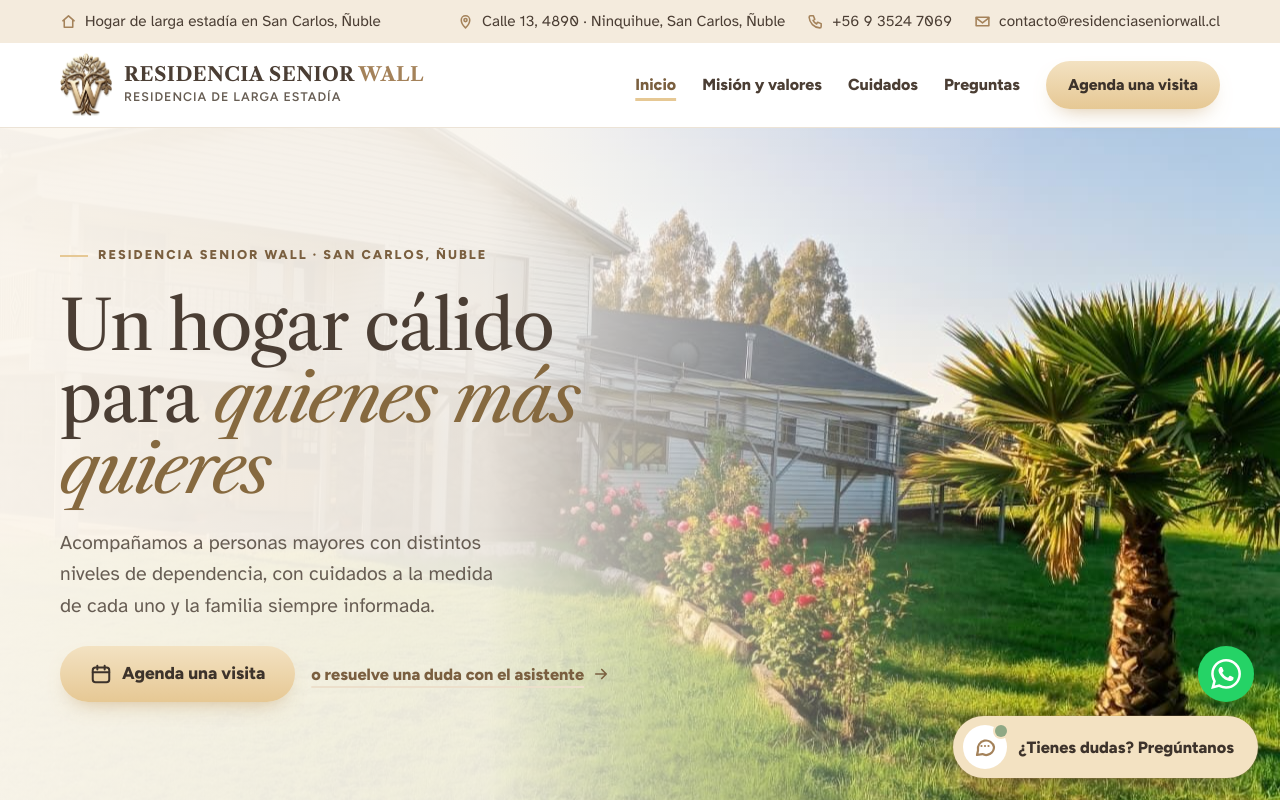
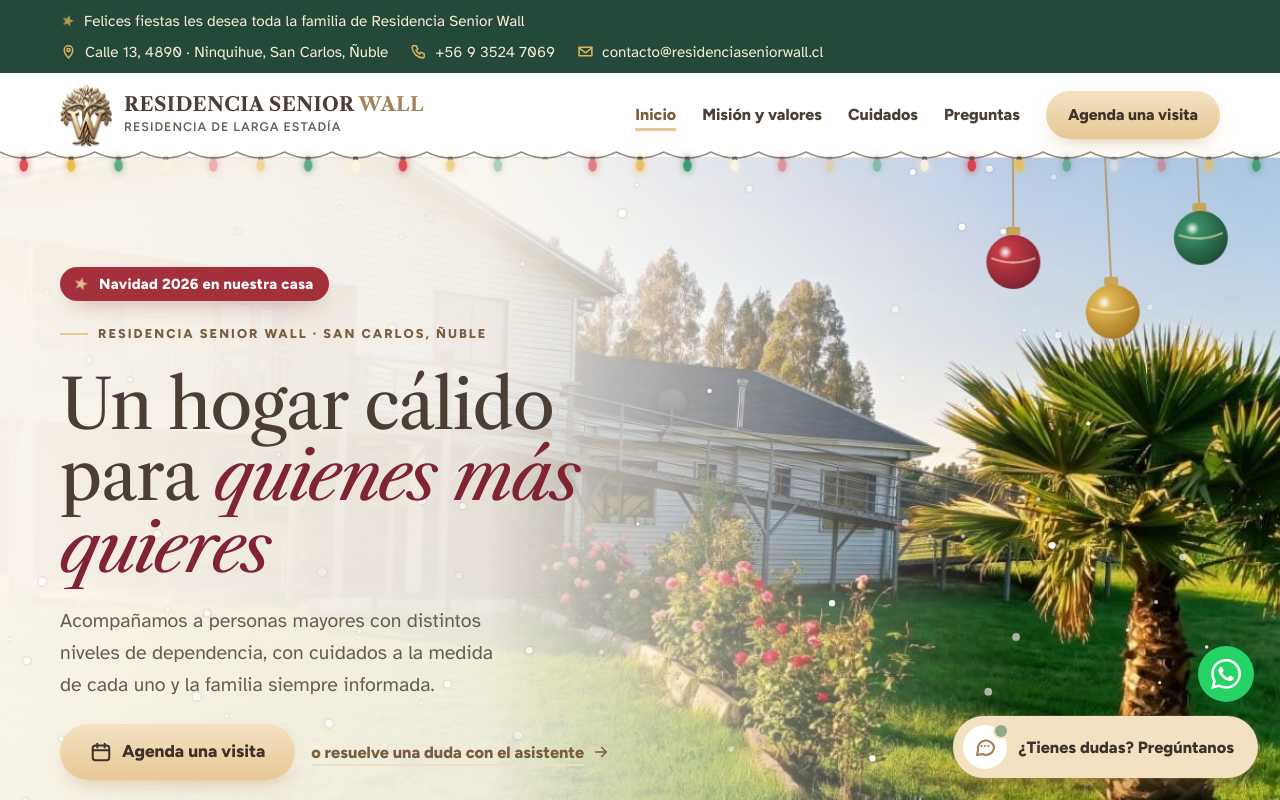
Before and after one commit to delaguardaagustin/residenciaseniorwall, a plain HTML site: page index.html in a window 1280 px wide. Shown: the top 800 px of the page. Drawn offline with nearby package versions, Linux system fonts and the light colour scheme.

Commit message:
Temporada navideña: guirnalda de luces, nieve, adornos, saludo y banda de fiestas
Capa aparte (assets/navidad.css y navidad.js) que se apaga sola el 07-01-2027.
Respeta reducir movimiento. Lista FOTOS lista para las fotos navideñas del dueño.

Co-Authored-By: Claude Opus 5.5 <noreply@anthropic.com>

```diff
--- /dev/null
+++ b/assets/navidad.css
@@ -0,0 +1,86 @@
+/* Temporada navideña (pedido del dueño, 21-11-2026).
+   Todo vive bajo html.navidad: navidad.js pone esa clase solo hasta el 06-01-2027.
+   Pasada la fecha la página vuelve sola a su diseño de siempre. */
+:root{--pino:#24493a;--pino-2:#1b382c;--rojo:#a3303b;--rojo-2:#7f2430;--oro:#d9b25f;--oro-2:#f2dca4;--nieve:#fffdf8}
+
+/* Barra superior: verde pino con saludo */
+.navidad .barra{background:var(--pino);color:var(--oro-2)}
+.navidad .barra span,.navidad .barra a{color:#f6ecd6}
+.navidad .barra a:hover{color:#fff}
+.navidad .barra svg{color:var(--oro)}
+.navidad .barra .izq .estrella{width:16px;height:16px;color:var(--oro);animation:nv-brillo 2.6s ease-in-out infinite}
+
+/* Guirnalda de luces bajo el encabezado */
+.navidad .top{overflow:visible}
+.nv-guirnalda{position:absolute;left:0;right:0;bottom:-19px;height:26px;pointer-events:none;z-index:2}
+.nv-guirnalda svg{width:100%;height:26px;overflow:visible}
+.nv-guirnalda .cable{fill:none;stroke:#3b3027;stroke-width:1.4;opacity:.55}
+.nv-guirnalda .foco{transform-box:fill-box;transform-origin:center top;animation:nv-foco 2.4s ease-in-out infinite}
+.nv-guirnalda .f1{fill:#d8434e;filter:drop-shadow(0 0 4px rgba(216,67,78,.85))}
+.nv-guirnalda .f2{fill:#e9be55;filter:drop-shadow(0 0 4px rgba(233,190,85,.9))}
+.nv-guirnalda .f3{fill:#3f9a6e;filter:drop-shadow(0 0 4px rgba(63,154,110,.85))}
+.nv-guirnalda .f4{fill:#fff6dc;filter:drop-shadow(0 0 5px rgba(255,240,200,.95))}
+.nv-guirnalda .casquillo{fill:#5d5046}
+@keyframes nv-foco{0%,100%{opacity:1}50%{opacity:.38}}
+
+/* Portada: nieve, adornos colgando y sello de temporada */
+.nv-nieve{position:absolute;inset:0;width:100%;height:100%;pointer-events:none;z-index:1}
+.navidad .portada .wrap{z-index:2}
+.nv-adornos{position:absolute;top:0;right:4%;display:flex;gap:28px;pointer-events:none;z-index:1}
+.nv-adorno{display:block;transform-origin:50% 0;animation:nv-vaiven 5.5s ease-in-out infinite}
+.nv-adorno:nth-child(2){animation-duration:6.4s;animation-delay:-2s}
+.nv-adorno:nth-child(3){animation-duration:4.9s;animation-delay:-1s}
+.nv-adorno svg{width:64px;height:auto;overflow:visible}
+@keyframes nv-vaiven{0%,100%{transform:rotate(3.5deg)}50%{transform:rotate(-3.5deg)}}
+.nv-sello{display:inline-flex;align-items:center;gap:9px;margin-bottom:14px;padding:8px 16px 8px 12px;border-radius:999px;
+  background:var(--rojo);color:#fff;font:800 .92rem/1 var(--ui);letter-spacing:.02em;box-shadow:0 10px 22px -14px rgba(127,36,48,.9)}
+.nv-sello svg{width:18px;height:18px;color:var(--oro-2);animation:nv-brillo 2.6s ease-in-out infinite}
+.navidad .portada h1 em{color:var(--rojo-2)}
+@keyframes nv-brillo{0%,100%{transform:scale(1) rotate(0);opacity:1}50%{transform:scale(.82) rotate(18deg);opacity:.75}}
+
+/* Botón principal con destello dorado */
+.navidad .btn-sol{position:relative;overflow:hidden}
+.navidad .btn-sol::after{content:"";position:absolute;top:0;bottom:0;left:-60%;width:40%;
+  background:linear-gradient(100deg,transparent,rgba(255,255,255,.75),transparent);transform:skewX(-20deg);animation:nv-destello 4.5s ease-in-out infinite}
+@keyframes nv-destello{0%,62%{left:-60%}100%{left:130%}}
+
+/* Banda de saludo navideño (solo en el inicio) */
+.nv-saludo{position:relative;overflow:hidden;background:radial-gradient(120% 140% at 50% 0%,#2d5a47 0%,var(--pino) 45%,var(--pino-2) 100%);color:#f6ecd6;padding:76px 0 82px;text-align:center}
+.nv-saludo .wrap{position:relative;z-index:1}
+.nv-saludo .estrella-grande{width:58px;height:58px;margin:0 auto 18px;color:var(--oro);filter:drop-shadow(0 0 14px rgba(217,178,95,.7));animation:nv-brillo 3.2s ease-in-out infinite}
+.nv-saludo h2{color:#fff}
+.nv-saludo h2 .t{color:var(--oro-2)}
+.nv-saludo p{margin:18px auto 0;max-width:56ch;font-size:1.18rem;color:#e9dfc9}
+.nv-saludo .acciones{display:flex;flex-wrap:wrap;gap:14px;justify-content:center;margin-top:30px}
+.nv-saludo .btn-borde{background:transparent;color:#fff;box-shadow:inset 0 0 0 2px rgba(255,255,255,.7)}
+.nv-saludo .btn-borde:hover{background:#fff;color:var(--pino-2)}
+.nv-saludo .puntos{position:absolute;inset:0;pointer-events:none;z-index:0;
+  background-image:radial-gradient(circle,rgba(255,246,220,.55) 1.2px,transparent 1.6px),radial-gradient(circle,rgba(255,246,220,.3) 1px,transparent 1.4px);
+  background-size:84px 84px,53px 53px;background-position:0 0,26px 31px;animation:nv-caer 26s linear infinite}
+@keyframes nv-caer{to{background-position:0 840px,26px 561px}}
+.nv-fotos{display:grid;grid-template-columns:repeat(auto-fit,minmax(200px,1fr));gap:14px;margin-top:36px}
+.nv-fotos img{width:100%;aspect-ratio:4/3;object-fit:cover;border-radius:16px;border:3px solid rgba(242,220,164,.55);max-width:100%}
+
+/* Encabezados de sección con un toque de temporada */
+.navidad main h2 .t{color:var(--rojo)}
+.navidad .nv-saludo h2 .t{color:var(--oro-2)}
+
+/* Pie */
+.nv-pie-saludo{display:inline-flex;align-items:center;gap:7px;color:var(--rojo)}
+.nv-pie-saludo svg{width:15px;height:15px;color:var(--oro)}
+
+@media (max-width:860px){
+  .nv-adornos{right:2%;gap:14px}
+  .nv-adorno svg{width:44px}
+  .nv-adorno:nth-child(3){display:none}
+  .nv-saludo{padding:60px 0 64px}
+}
+@media (max-width:600px){
+  .nv-adornos{right:3%}
+  .nv-adorno:nth-child(2),.nv-adorno:nth-child(3){display:none}
+  .nv-adorno svg{width:38px}
+}
+@media (prefers-reduced-motion:reduce){
+  .navidad *,.navidad *::before,.navidad *::after{animation:none!important}
+  .navidad .btn-sol::after{display:none}
+}
--- /dev/null
+++ b/assets/navidad.js
@@ -0,0 +1,156 @@
+/* Temporada navideña (pedido del dueño, 21-11-2026).
+   Activa hasta el 06-01-2027 inclusive. Para verla fuera de fecha: ?navidad=1
+   Fotos navideñas del dueño: agréguelas a FOTOS (rutas dentro de assets/fotos/navidad/). */
+(function () {
+  var FIN = new Date('2027-01-07T00:00:00-03:00');
+  var FOTOS = [
+    // { src: 'assets/fotos/navidad/arbol.jpg', alt: 'Árbol de Navidad en el living de la residencia' }
+  ];
+  var forzar = /[?&]navidad=1/.test(location.search);
+  if (!forzar && new Date() >= FIN) return;
+
+  var html = document.documentElement;
+  html.classList.add('navidad');
+  var reducido = window.matchMedia && matchMedia('(prefers-reduced-motion: reduce)').matches;
+  var NS = 'http://www.w3.org/2000/svg';
+  var ESTRELLA = '<svg class="estrella" viewBox="0 0 24 24" fill="currentColor" aria-hidden="true"><path d="M12 1.5l2.6 6.9 7.4.4-5.8 4.6 2 7.1L12 16.4l-6.2 4.1 2-7.1L2 8.8l7.4-.4z"/></svg>';
+
+  function listo(fn) { if (document.readyState !== 'loading') fn(); else document.addEventListener('DOMContentLoaded', fn); }
+
+  listo(function () {
+    /* 1. Saludo en la barra superior */
+    var izq = document.querySelector('.barra .izq');
+    if (izq) izq.innerHTML = ESTRELLA + 'Felices fiestas les desea toda la familia de Residencia Senior Wall';
+
+    /* 2. Guirnalda de luces bajo el encabezado */
+    var top = document.querySelector('header.top');
+    if (top) {
+      var g = document.createElement('div');
+      g.className = 'nv-guirnalda';
+      g.setAttribute('aria-hidden', 'true');
+      top.appendChild(g);
+      var dibujar = function () {
+        var w = top.clientWidth || window.innerWidth, paso = w < 600 ? 38 : 48, n = Math.ceil(w / paso);
+        var d = 'M0 2', focos = '';
+        for (var i = 0; i < n; i++) {
+          var x0 = i * paso, xm = x0 + paso / 2, x1 = x0 + paso;
+          d += ' Q' + xm + ' 14 ' + x1 + ' 2';
+          var c = 'f' + ((i % 4) + 1), retraso = ((i * 0.37) % 2.4).toFixed(2);
+          focos += '<g class="foco ' + c + '" style="animation-delay:-' + retraso + 's"><rect class="casquillo" x="' + (xm - 2.5) + '" y="6.5" width="5" height="4" rx="1"/>' +
+            '<ellipse cx="' + xm + '" cy="15.5" rx="4.2" ry="6.2"/></g>';
+        }
+        g.innerHTML = '<svg viewBox="0 0 ' + (n * paso) + ' 26" preserveAspectRatio="none"><path class="cable" d="' + d + '"/>' + focos + '</svg>';
+      };
+      dibujar();
+      var t; window.addEventListener('resize', function () { clearTimeout(t); t = setTimeout(dibujar, 150); });
+    }
+
+    /* 3. Portada: sello, adornos colgando y nieve */
+    var portada = document.querySelector('.portada');
+    if (portada) {
+      var sobre = portada.querySelector('.sobre');
+      if (sobre) {
+        var s = document.createElement('span');
+        s.className = 'nv-sello';
+        s.innerHTML = ESTRELLA.replace('class="estrella"', '') + 'Navidad 2026 en nuestra casa';
+        sobre.parentNode.insertBefore(s, sobre);
+        sobre.parentNode.insertBefore(document.createElement('br'), sobre);
+      }
+      var colores = [['#c23a46', '#7f2430'], ['#e2b955', '#a67a25'], ['#3b8d66', '#1f5039']];
+      var largos = [70, 120, 46];
+      var ad = document.createElement('div');
+      ad.className = 'nv-adornos';
+      ad.setAttribute('aria-hidden', 'true');
+      ad.innerHTML = colores.map(function (c, i) {
+        var L = largos[i], id = 'nvb' + i;
+        return '<span class="nv-adorno"><svg viewBox="0 0 64 ' + (L + 66) + '">' +
+          '<defs><radialGradient id="' + id + '" cx="35%" cy="32%" r="70%"><stop offset="0" stop-color="#fff" stop-opacity=".85"/><stop offset=".18" stop-color="' + c[0] + '"/><stop offset="1" stop-color="' + c[1] + '"/></radialGradient></defs>' +
+          '<line x1="32" y1="0" x2="32" y2="' + L + '" stroke="#b08a4a" stroke-width="1.4"/>' +
+          '<rect x="25" y="' + L + '" width="14" height="9" rx="2" fill="#c9a55a"/>' +
+          '<circle cx="32" cy="' + (L + 35) + '" r="27" fill="url(#' + id + ')"/>' +
+          '<path d="M10 ' + (L + 31) + ' q22 9 44 0" stroke="rgba(255,240,200,.55)" stroke-width="2.4" fill="none"/>' +
+          '</svg></span>';
+      }).join('');
+      portada.appendChild(ad);
+
+      if (!reducido) nieve(portada);
+    }
+
+    /* 4. Banda de saludo con fotos navideñas (solo en el inicio) */
+    var esInicio = document.getElementById('bloque-contacto') && portada && portada.classList.contains('portada-fondo');
+    if (esInicio) {
+      var sec = document.createElement('section');
+      sec.className = 'nv-saludo';
+      sec.setAttribute('aria-labelledby', 'nv-titulo');
+      var fotos = FOTOS.length ? '<div class="nv-fotos">' + FOTOS.map(function (f) {
+        return '<img src="' + f.src + '" alt="' + f.alt + '" loading="lazy" width="600" height="450">';
+      }).join('') + '</div>' : '';
+      sec.innerHTML = '<div class="puntos" aria-hidden="true"></div><div class="wrap">' +
+        '<svg class="estrella-grande" viewBox="0 0 24 24" fill="currentColor" aria-hidden="true"><path d="M12 1.5l2.6 6.9 7.4.4-5.8 4.6 2 7.1L12 16.4l-6.2 4.1 2-7.1L2 8.8l7.4-.4z"/></svg>' +
+        '<h2 id="nv-titulo">Felices fiestas <span class="t">desde nuestra casa</span></h2>' +
+        '<p>Estas fiestas las pasamos en familia, con la casa vestida de Navidad. Si buscas un hogar cálido para tu familiar, ven a conocernos: las visitas son libres hasta las 18:00.</p>' +
+        fotos +
+        '<div class="acciones"><a class="btn btn-sol" href="#orientacion">Agenda una visita</a>' +
+        '<button class="btn btn-borde" type="button" data-nv-chat>Resolver una duda</button></div></div>';
+      var seremi = document.getElementById('bloque-seremi');
+      var ancla = seremi || portada;
+      ancla.parentNode.insertBefore(sec, ancla.nextSibling);
+      var chat = sec.querySelector("[data-nv-chat]");
+      chat.addEventListener('click', function () {
+        var otro = document.querySelector('.portada [data-abrir-chat]');
+        if (otro) otro.click();
+      });
+    }
+
+    /* 5. Saludo en el pie */
+    var legal = document.querySelector('.pie-legal');
+    if (legal) {
+      var p = document.createElement('span');
+      p.className = 'nv-pie-saludo';
+      p.innerHTML = ESTRELLA.replace('class="estrella"', '') + 'Feliz Navidad y un próspero 2027';
+      legal.appendChild(p);
+    }
+  });
+
+  function nieve(cont) {
+    var cv = document.createElement('canvas');
+    cv.className = 'nv-nieve';
+    cv.setAttribute('aria-hidden', 'true');
+    cont.insertBefore(cv, cont.firstChild);
+    var ctx = cv.getContext('2d'), copos = [], W = 0, H = 0, dpr = Math.min(window.devicePixelRatio || 1, 2), visible = true, raf;
+    function medir() {
+      W = cont.clientWidth; H = cont.clientHeight;
+      cv.width = W * dpr; cv.height = H * dpr; ctx.setTransform(dpr, 0, 0, dpr, 0, 0);
+      var n = Math.round(Math.min(90, W / 14));
+      while (copos.length < n) copos.push(nuevo(true));
+      copos.length = n;
+    }
+    function nuevo(alAzar) {
+      return { x: Math.random() * W, y: alAzar ? Math.random() * H : -8, r: 1.2 + Math.random() * 2.8,
+        v: 0.25 + Math.random() * 0.7, f: Math.random() * Math.PI * 2, a: 0.55 + Math.random() * 0.45 };
+    }
+    function cuadro() {
+      ctx.clearRect(0, 0, W, H);
+      for (var i = 0; i < copos.length; i++) {
+        var c = copos[i];
+        c.y += c.v; c.f += 0.012; c.x += Math.sin(c.f) * 0.35;
+        if (c.y > H + 6) { copos[i] = nuevo(false); continue; }
+        ctx.beginPath(); ctx.arc(c.x, c.y, c.r, 0, 6.283);
+        ctx.fillStyle = 'rgba(255,255,255,' + c.a + ')';
+        ctx.shadowColor = 'rgba(120,95,60,.35)'; ctx.shadowBlur = 3;
+        ctx.fill();
+      }
+      raf = visible && !document.hidden ? requestAnimationFrame(cuadro) : 0;
+    }
+    medir();
+    window.addEventListener('resize', medir);
+    if ('IntersectionObserver' in window) {
+      new IntersectionObserver(function (e) {
+        visible = e[0].isIntersecting;
+        if (visible && !raf) raf = requestAnimationFrame(cuadro);
+      }).observe(cont);
+    }
+    document.addEventListener('visibilitychange', function () { if (!document.hidden && visible && !raf) raf = requestAnimationFrame(cuadro); });
+    raf = requestAnimationFrame(cuadro);
+  }
+})();
--- a/cuidados.html
+++ b/cuidados.html
@@ -27,6 +27,7 @@
 <!-- Datos de la residencia (teléfono, dirección, formulario de Google, fotos…): se editan en assets/config.js -->
 <script src="assets/config.js?v=20261028a"></script>
 <link rel="stylesheet" href="assets/sitio.css?v=20261028a">
+<link rel="stylesheet" href="assets/navidad.css?v=20261121a">
 </head>
 <body>
 <a class="saltar" href="#contenido">Saltar al contenido</a>
@@ -219,6 +220,7 @@
 </a>
 
 <script src="assets/sitio.js?v=20261028a"></script>
+<script src="assets/navidad.js?v=20261121a"></script>
 <!-- contador de visitas -->
 <script>(function(){try{var L=localStorage,S=sessionStorage;if(location.search.indexOf('yo=1')>-1)L.setItem('soy-de-la-casa','1');
 if(L.getItem('soy-de-la-casa')||S.getItem('visita-contada'))return;S.setItem('visita-contada','1');
--- a/index.html
+++ b/index.html
@@ -30,6 +30,7 @@
 <!-- Datos de la residencia (teléfono, dirección, formulario de Google, fotos…): se editan en assets/config.js -->
 <script src="assets/config.js?v=20261028a"></script>
 <link rel="stylesheet" href="assets/sitio.css?v=20261028a">
+<link rel="stylesheet" href="assets/navidad.css?v=20261121a">
 </head>
 <body>
 <a class="saltar" href="#contenido">Saltar al contenido</a>
@@ -287,6 +288,7 @@
 </a>
 
 <script src="assets/sitio.js?v=20261028a"></script>
+<script src="assets/navidad.js?v=20261121a"></script>
 <!-- contador de visitas -->
 <script>(function(){try{var L=localStorage,S=sessionStorage;if(location.search.indexOf('yo=1')>-1)L.setItem('soy-de-la-casa','1');
 if(L.getItem('soy-de-la-casa')||S.getItem('visita-contada'))return;S.setItem('visita-contada','1');
```
Also changed, not shown: nosotros.html (+2 -0 lines), preguntas.html (+2 -0 lines).
